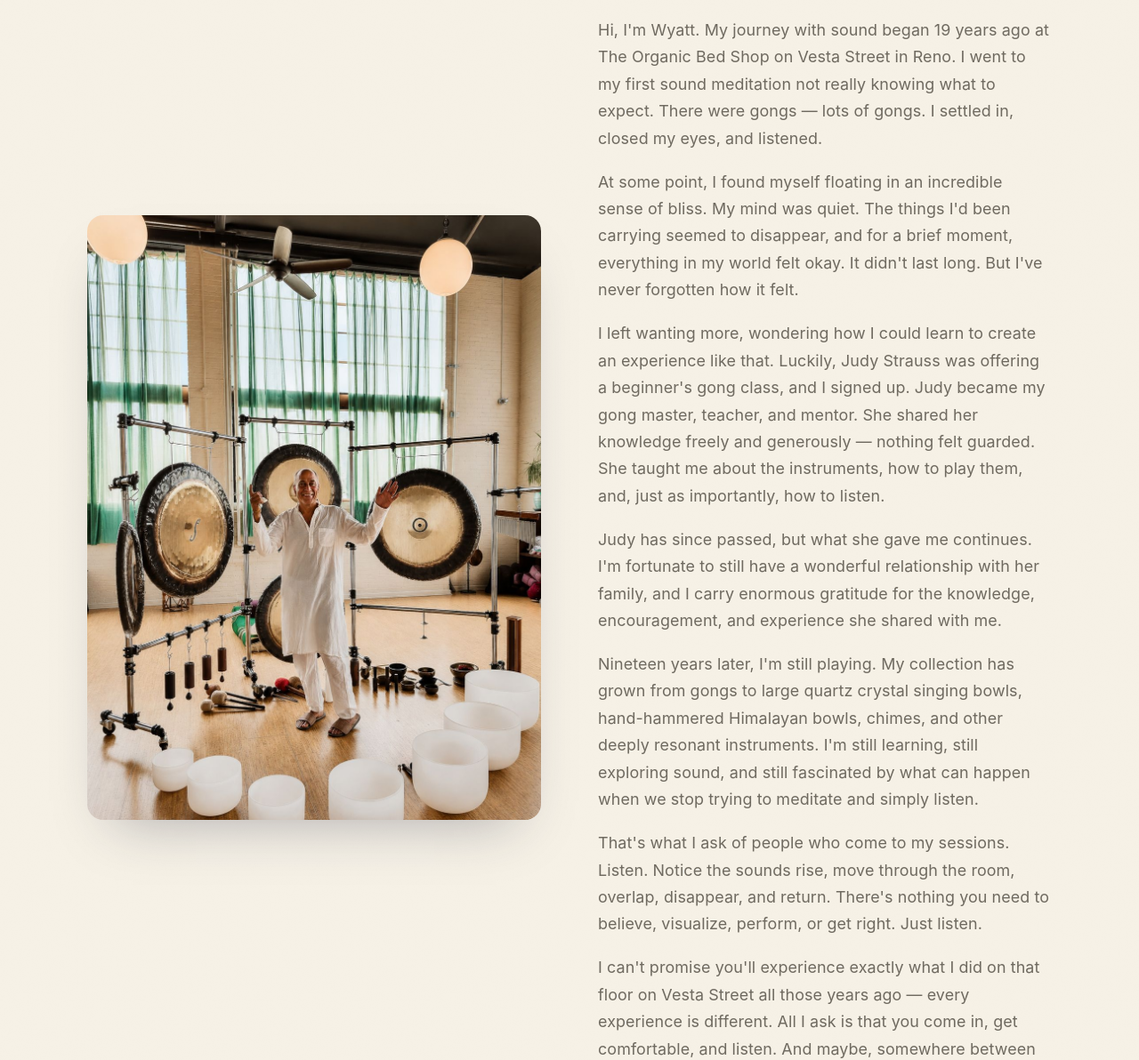
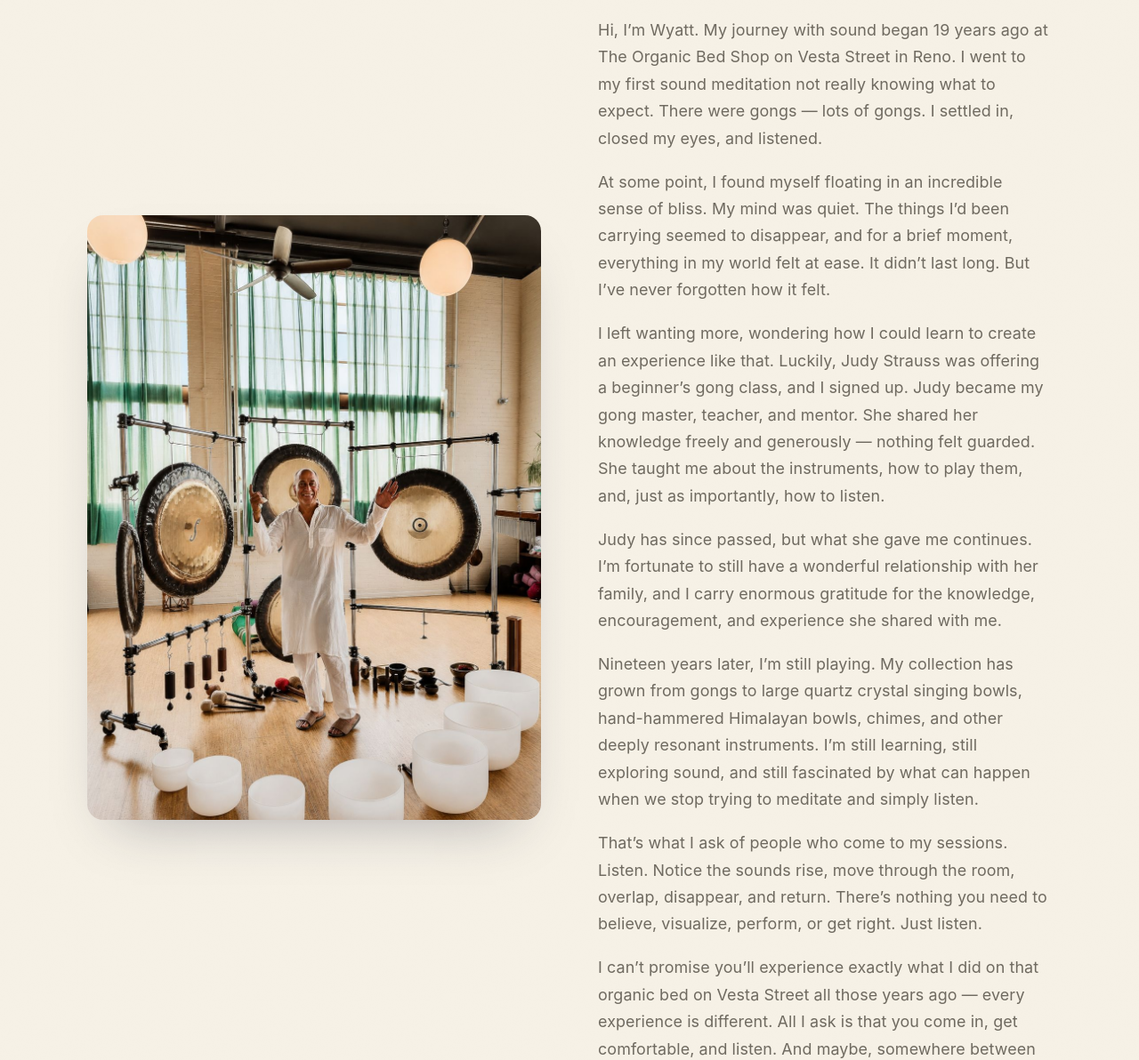
Before and after one commit to jhaines0605/sound-bath-by-wyatt, a plain HTML site: page about.html in a window 1280 px wide. Shown: the part 789-1981 px from the top of the page at 89% size. Drawn offline with Linux system fonts and the light colour scheme.

Commit message:
Replace listed prices with "Contact me for your personal quote"; new About story
- Sessions page private panel and FAQ "How much does a private sound bath
  session cost?" no longer list prices; both say "Contact me for your
  personal quote" (FAQ links to the contact form)
- About story updated to Wyatt's new wording

Co-Authored-By: Claude Opus 5.5 <noreply@anthropic.com>
Claude-Session: https://claude.ai/code/session_01QV8U1DyzUMW35E69a3GVeC

```diff
--- a/about.html
+++ b/about.html
@@ -79,13 +79,13 @@
       <div class="split-text reveal d1">
         <span class="eyebrow">About Wyatt</span>
         <h2>A space built around listening</h2>
-        <p>Hi, I'm Wyatt. My journey with sound began 19 years ago at The Organic Bed Shop on Vesta Street in Reno. I went to my first sound meditation not really knowing what to expect. There were gongs — lots of gongs. I settled in, closed my eyes, and listened.</p>
-        <p>At some point, I found myself floating in an incredible sense of bliss. My mind was quiet. The things I'd been carrying seemed to disappear, and for a brief moment, everything in my world felt okay. It didn't last long. But I've never forgotten how it felt.</p>
-        <p>I left wanting more, wondering how I could learn to create an experience like that. Luckily, Judy Strauss was offering a beginner's gong class, and I signed up. Judy became my gong master, teacher, and mentor. She shared her knowledge freely and generously — nothing felt guarded. She taught me about the instruments, how to play them, and, just as importantly, how to listen.</p>
-        <p>Judy has since passed, but what she gave me continues. I'm fortunate to still have a wonderful relationship with her family, and I carry enormous gratitude for the knowledge, encouragement, and experience she shared with me.</p>
-        <p>Nineteen years later, I'm still playing. My collection has grown from gongs to large quartz crystal singing bowls, hand-hammered Himalayan bowls, chimes, and other deeply resonant instruments. I'm still learning, still exploring sound, and still fascinated by what can happen when we stop trying to meditate and simply listen.</p>
-        <p>That's what I ask of people who come to my sessions. Listen. Notice the sounds rise, move through the room, overlap, disappear, and return. There's nothing you need to believe, visualize, perform, or get right. Just listen.</p>
-        <p>I can't promise you'll experience exactly what I did on that floor on Vesta Street all those years ago — every experience is different. All I ask is that you come in, get comfortable, and listen. And maybe, somewhere between the first sound and the final silence, you'll find your own moment when everything feels okay.</p>
+        <p>Hi, I’m Wyatt. My journey with sound began 19 years ago at The Organic Bed Shop on Vesta Street in Reno. I went to my first sound meditation not really knowing what to expect. There were gongs — lots of gongs. I settled in, closed my eyes, and listened.</p>
+        <p>At some point, I found myself floating in an incredible sense of bliss. My mind was quiet. The things I’d been carrying seemed to disappear, and for a brief moment, everything in my world felt at ease. It didn’t last long. But I’ve never forgotten how it felt.</p>
+        <p>I left wanting more, wondering how I could learn to create an experience like that. Luckily, Judy Strauss was offering a beginner’s gong class, and I signed up. Judy became my gong master, teacher, and mentor. She shared her knowledge freely and generously — nothing felt guarded. She taught me about the instruments, how to play them, and, just as importantly, how to listen.</p>
+        <p>Judy has since passed, but what she gave me continues. I’m fortunate to still have a wonderful relationship with her family, and I carry enormous gratitude for the knowledge, encouragement, and experience she shared with me.</p>
+        <p>Nineteen years later, I’m still playing. My collection has grown from gongs to large quartz crystal singing bowls, hand-hammered Himalayan bowls, chimes, and other deeply resonant instruments. I’m still learning, still exploring sound, and still fascinated by what can happen when we stop trying to meditate and simply listen.</p>
+        <p>That’s what I ask of people who come to my sessions. Listen. Notice the sounds rise, move through the room, overlap, disappear, and return. There’s nothing you need to believe, visualize, perform, or get right. Just listen.</p>
+        <p>I can’t promise you’ll experience exactly what I did on that organic bed on Vesta Street all those years ago — every experience is different. All I ask is that you come in, get comfortable, and listen. And maybe, somewhere between the first sound and the final silence, you’ll find a little space to simply be.</p>
         <p class="signoff">— Wyatt</p>
       </div>
     </div>
```
Also changed, not shown: faq.html (+2 -2 lines), sessions.html (+2 -4 lines).
